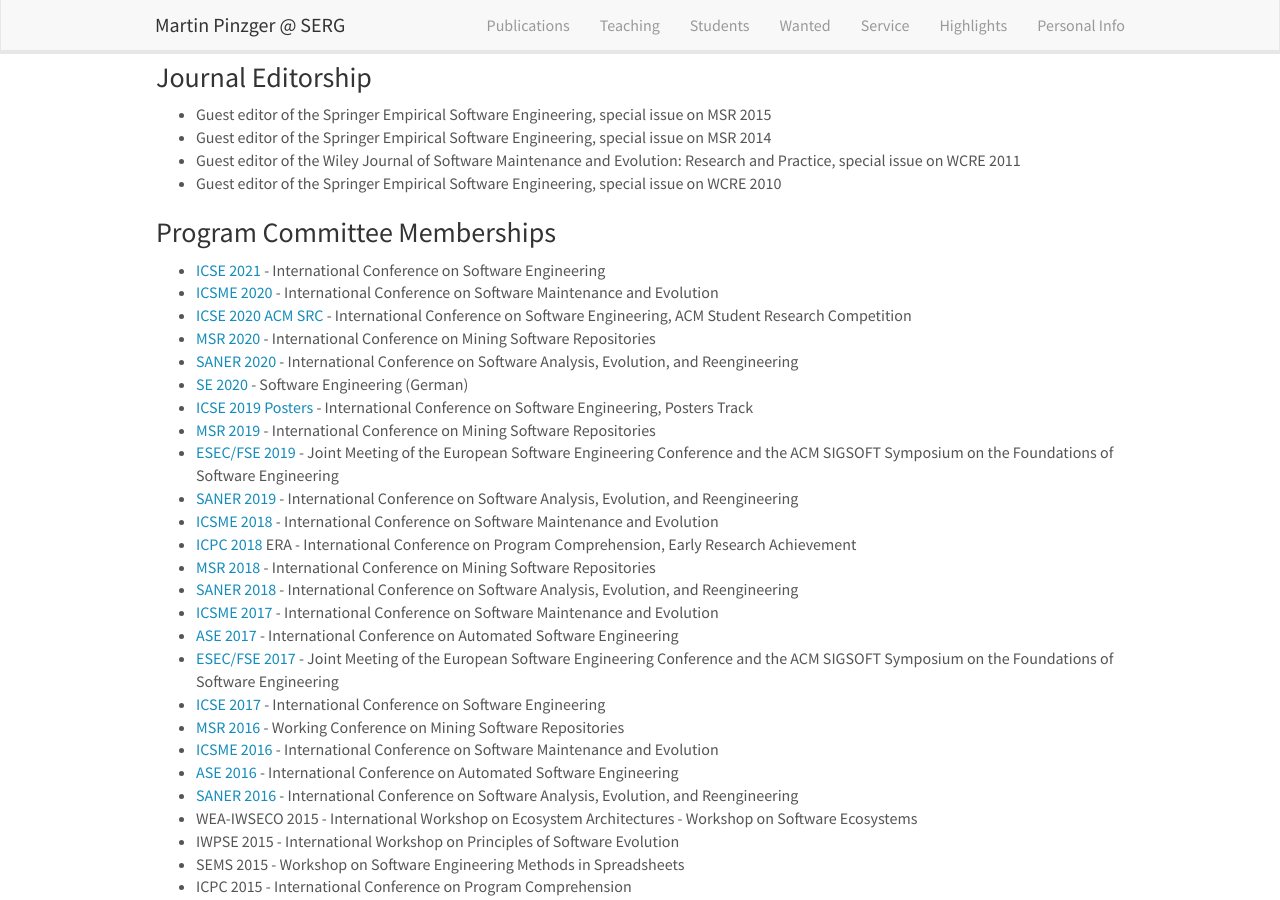
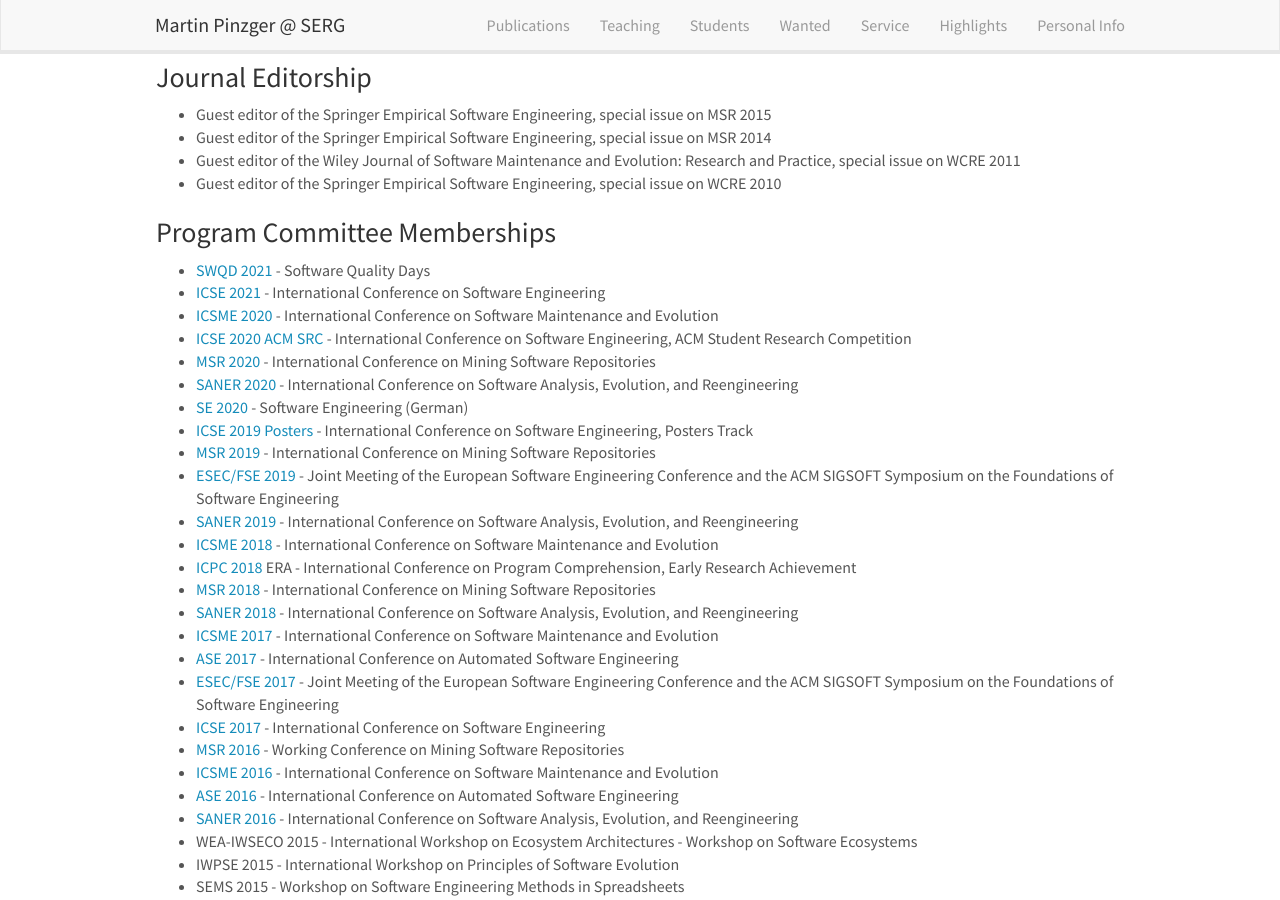
Before and after one commit to pinzger/pinzger.github.io, a Jekyll site: the page built from _pages/service.md, in a window 1280 px wide and 900 px high, scrolled down 1097 px. Built offline with Jekyll 4.4.1, drawn with Linux system fonts in a browser that asks for light colours; nearby versions of some CDN libraries.

Commit message:
added SQD

```diff
--- a/_data/news.yml
+++ b/_data/news.yml
@@ -1,3 +1,6 @@
+- date: <strong>May 2020</strong>
+  headline: "Joined the PC of <a href=\"https://https://www.software-quality-days.com/en/\">SWQD 2021</a> taking place in Vienna, Austria."
+
 - date: <strong>February 2020</strong>
   headline: "Because of the Coronavirus, <a href=\"http://irc.asia.edu.tw/2020\">IRC 2020</a> and <a href=\"https://www.erross.org/\">ERRoSS 2020</a> have been postponed."
 
--- a/_includes/conferences.html
+++ b/_includes/conferences.html
@@ -6,6 +6,7 @@
 <a href="http://2020.msrconf.org/">MSR 2020</a> <br/>
 <a href="https://conf.researchr.org/home/icse-2020">ICSE 2020</a> <br/>
 <a href="https://icsme2020.github.io/">ICSME 2020</a> <br/>
+<a href="https://www.software-quality-days.com/en/">SWQD 2021</a> <br />
 <a href="https://conf.researchr.org/home/icse-2021">ICSE 2021</a> <br/>
 
 </div>
--- a/_pages/service.md
+++ b/_pages/service.md
@@ -54,6 +54,7 @@ permalink: /service/
 * Guest editor of the Springer Empirical Software Engineering, special issue on WCRE 2010
 
 ### Program Committee Memberships
+* [SWQD 2021](https://https://www.software-quality-days.com/en/) - Software Quality Days
 * [ICSE 2021](https://conf.researchr.org/home/icse-2021) - International Conference on Software Engineering
 * [ICSME 2020](https://icsme2020.github.io/) - International Conference on Software Maintenance and Evolution
 * [ICSE 2020 ACM SRC](https://conf.researchr.org/track/icse-2020/icse-2020-ACM-Student-Research-Competition) - International Conference on Software Engineering, ACM Student Research Competition
```
